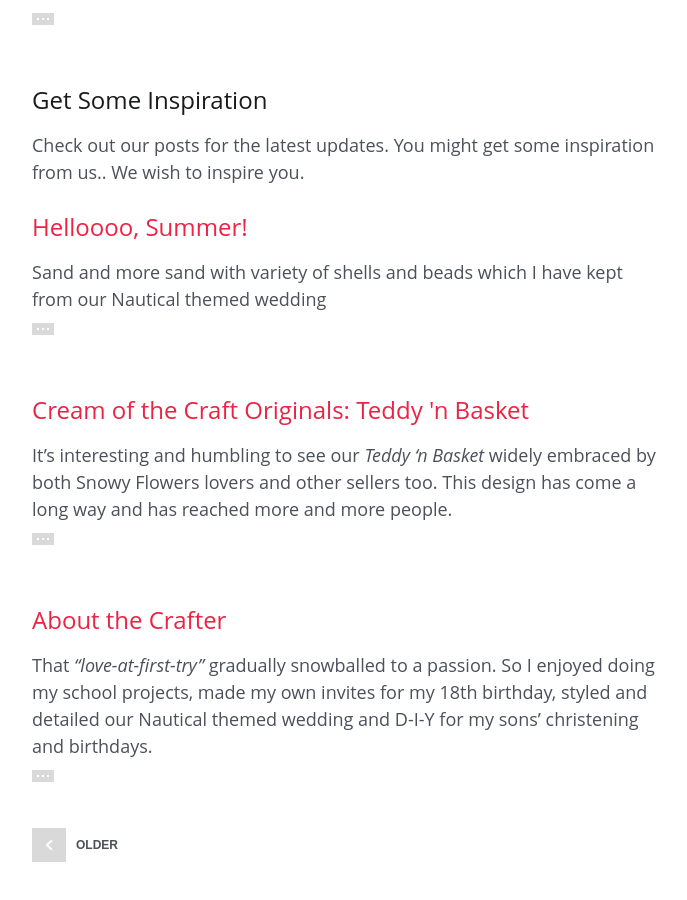
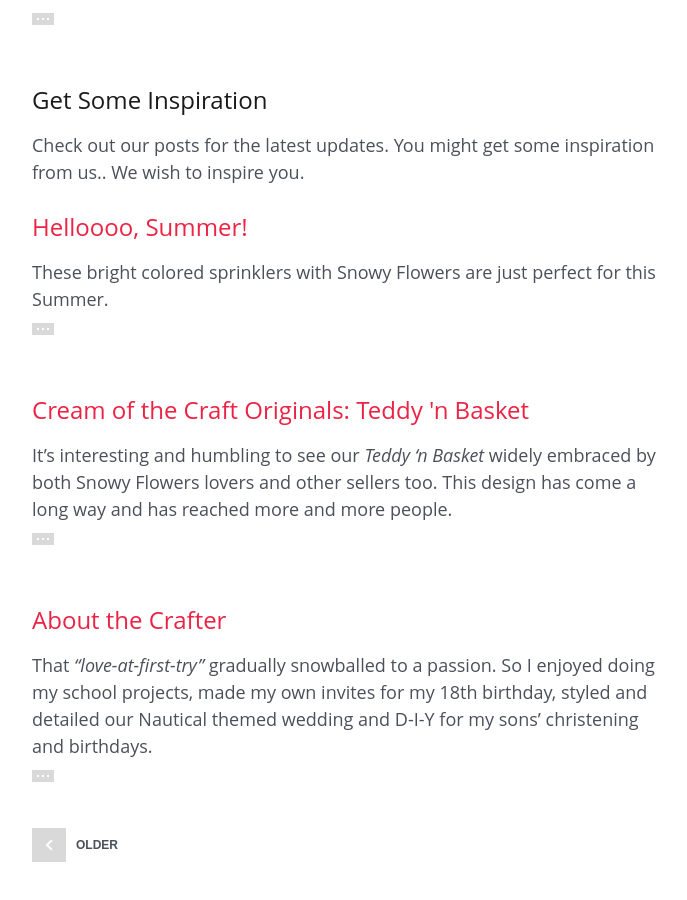
Before and after one commit to creamofthecraft/creamofthecraft.github.io, a Jekyll site: the page built from index.html, in a window 1280 px wide and 900 px high, scrolled down 812 px. Shown: the whole window, without its empty margins (291-978 px from the left). Built offline with Jekyll 4.4.1, drawn with Linux system fonts in a browser that asks for light colours; the list of posts is cut into pages by our own code.

Commit message:
adjusted excerpt

```diff
--- a/_posts/2015-04-11-hello-summer.md
+++ b/_posts/2015-04-11-hello-summer.md
@@ -6,7 +6,7 @@ type:			post
 navigation: 	false
 
 date:   		2015-04-11
-excerpt: 		Sand and more sand with variety of shells and beads which I have kept from our Nautical themed wedding
+excerpt: 		These bright colored sprinklers with Snowy Flowers are just perfect for this Summer.
 categories:		crafts
 gradient: 		1
 image: 			sand-1200x700.jpg
```
